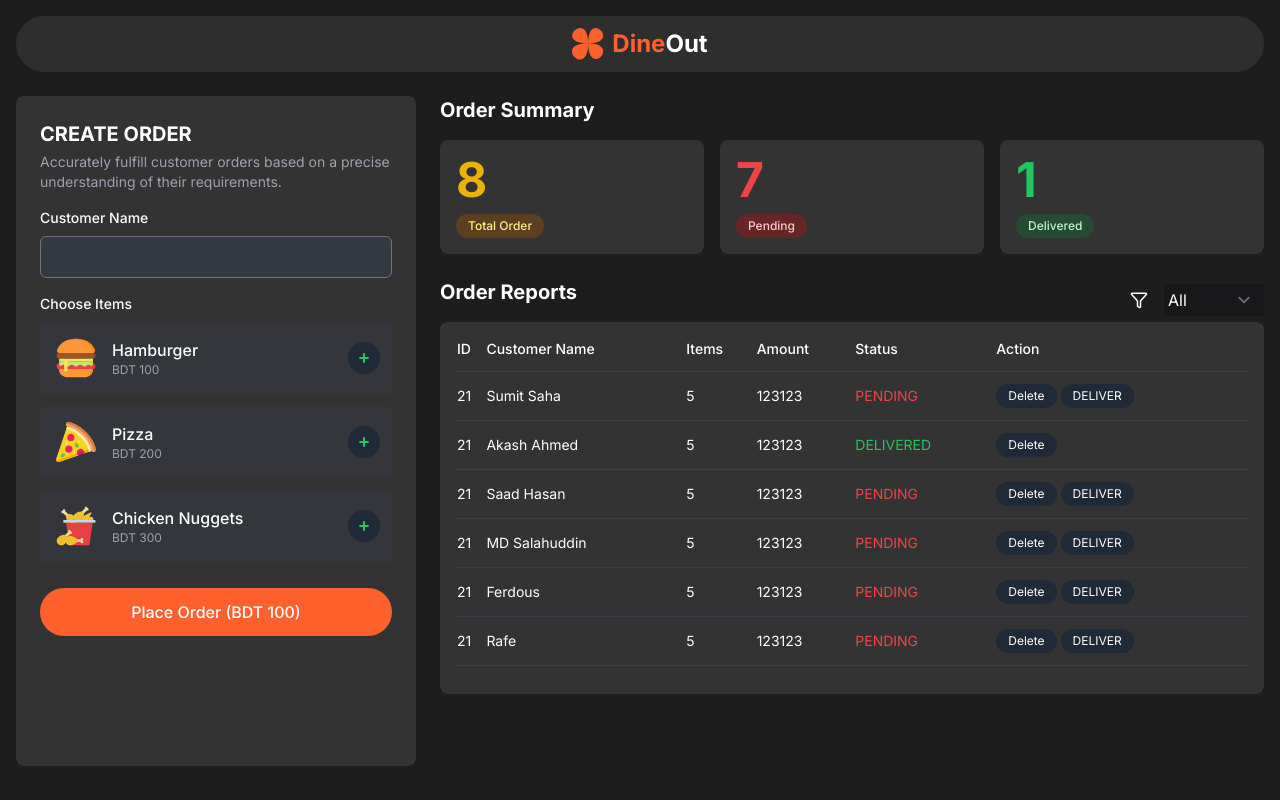
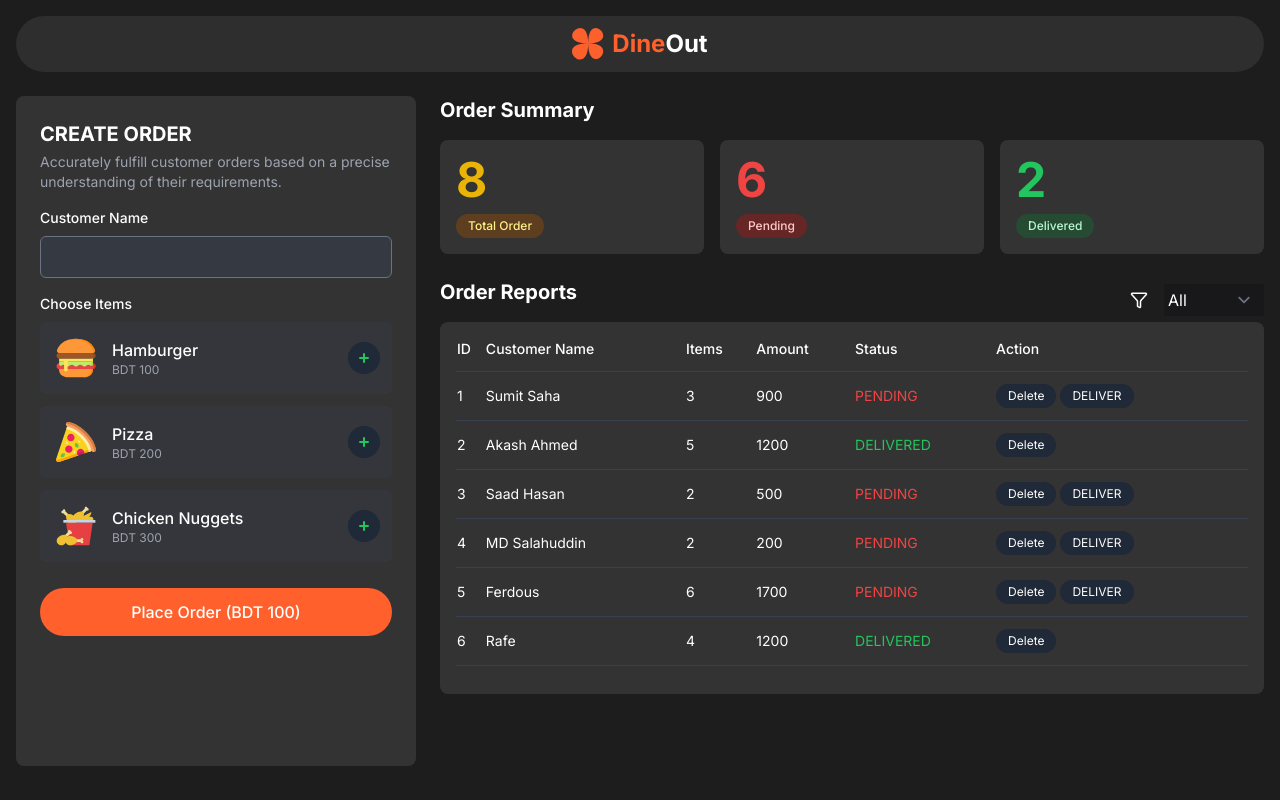
Before and after one commit to RizviRahman/DineOut, a React (Vite) app: page / in a window 1280 px wide. Built offline with nearby package versions, Linux system fonts and the light colour scheme.

Commit message:
Added interactivity in Orders component

```diff
--- a/src/assets/Components/feature-components/Orders.jsx
+++ b/src/assets/Components/feature-components/Orders.jsx
@@ -1,14 +1,29 @@
 import Reports from "./order-components/Reports";
 import Summary from "./order-components/Summamy";
+
+const order_data = [
+        {id:1, name:"Sumit Saha", items:3, amount:900, status:"PENDING"},
+        {id:2, name:"Akash Ahmed", items:5, amount:1200, status:"DELIVERED"},
+        {id:3, name:"Saad Hasan", items:2, amount:500, status:"PENDING"},
+        {id:4, name:"MD Salahuddin", items:2, amount:200, status:"PENDING"},
+        {id:5, name:"Ferdous", items:6, amount:1700, status:"PENDING"},
+        {id:6, name:"Rafe", items:4, amount:1200, status:"DELIVERED"},
+        {id:7, name:"Sarwar", items:1, amount:100, status:"PENDING"},
+        {id:8, name:"Obaidul", items:1, amount:300, status:"PENDING"},
+    ]
+const ord_sum={}
+ord_sum.totalOrders = order_data.length;
+ord_sum.deliveredOrders = order_data.filter(order => order.status === "DELIVERED").length;
+ord_sum.pendingOrders = order_data.filter(order => order.status === "PENDING").length;
 
 export default function Orders() {
     return (
         <div className="md:col-span-2 h-[calc(100vh_-_130px)]">
             {/* Order Summary */}
-            <Summary />
+            <Summary ord_sum={ord_sum}/>
 
             {/* Order Reports */}
-            <Reports />
+            <Reports data={order_data}/>
         </div>
     )
  }
--- a/src/assets/Components/feature-components/create-order/Item.jsx
+++ b/src/assets/Components/feature-components/create-order/Item.jsx
@@ -1,7 +1,7 @@
 import { useState } from "react";
 
 export default function Item({item}) {
-    console.log(item);
+    // console.log(item);
     const {name, price, image} = item;
     const [quantity, setQuantity] = useState(0);
     // setQuantity(quantity+1)
--- a/src/assets/Components/feature-components/order-components/Reports.jsx
+++ b/src/assets/Components/feature-components/order-components/Reports.jsx
@@ -1,4 +1,5 @@
-export default function Reports(){
+export default function Reports({data}){
+
     return (
         <div>
                     <div className="flex justify-between">
@@ -17,7 +18,7 @@ export default function Reports(){
                         <div className="reports-container">
                             <table className="min-w-full">
                                 <thead>
-                                    <tr className="text-left text-sm">
+                                    <tr className="text-left text-sm ">
                                         <th className="pb-3 font-medium">ID</th>
                                         <th className="pb-3 font-medium">Customer Name</th>
                                         <th className="pb-3 font-medium">Items</th>
@@ -28,123 +29,21 @@ export default function Reports(){
                                 </thead>
                                 <tbody className="text-sm">
                                     {/* Row 1 */}
-                                    <tr className="border-t border-gray-700">
-                                        <td className="py-3">21</td>
-                                        <td className="py-3">Sumit Saha</td>
-                                        <td className="py-3">5</td>
-                                        <td className="py-3">123123</td>
-                                        <td className="py-3"><span className="text-red-500">PENDING</span></td>
+                                    {data.map((order_rep) => (
+                                    <tr key={order_rep.id} className="border-t border-gray-700">
+                                        <td className="py-3">{order_rep.id}</td>
+                                        <td className="py-3">{order_rep.name}</td>
+                                        <td className="py-3">{order_rep.items}</td>
+                                        <td className="py-3">{order_rep.amount}</td>
+                                        <td className="py-3"><span className={order_rep.status==="DELIVERED"? "text-green-500": "text-red-500"}>{order_rep.status}</span></td>
                                         <td className="py-3">
                                             <button
                                                 className="bg-gray-800 hover:bg-red-600 text-xs px-3 py-1 rounded-full mr-1 transition-colors duration-300">Delete</button>
-                                            <button
-                                                className="bg-gray-800 hover:bg-green-600 text-xs px-3 py-1 rounded-full transition-colors duration-300">DELIVER</button>
+                                            {order_rep.status!="DELIVERED"&&<button
+                                                className="bg-gray-800 hover:bg-green-600 text-xs px-3 py-1 rounded-full transition-colors duration-300">DELIVER</button>}
                                         </td>
                                     </tr>
-
-                                    {/* Row 2 */}
-                                    <tr className="border-t border-gray-700">
-                                        <td className="py-3">21</td>
-                                        <td className="py-3">Akash Ahmed</td>
-                                        <td className="py-3">5</td>
-                                        <td className="py-3">123123</td>
-                                        <td className="py-3"><span className="text-green-500">DELIVERED</span></td>
-                                        <td className="py-3">
-                                            <button
-                                                className="bg-gray-800 hover:bg-red-600 text-xs px-3 py-1 rounded-full mr-1 transition-colors duration-300">Delete</button>
-
-                                        </td>
-                                    </tr>
-
-                                    {/* Row 3 */}
-                                    <tr className="border-t border-gray-700">
-                                        <td className="py-3">21</td>
-                                        <td className="py-3">Saad Hasan</td>
-                                        <td className="py-3">5</td>
-                                        <td className="py-3">123123</td>
-                                        <td className="py-3"><span className="text-red-500">PENDING</span></td>
-                                        <td className="py-3">
-                                            <button
-                                                className="bg-gray-800 hover:bg-red-600 text-xs px-3 py-1 rounded-full mr-1 transition-colors duration-300">Delete</button>
-                                            <button
-                                                className="bg-gray-800 hover:bg-green-600 text-xs px-3 py-1 rounded-full transition-colors duration-300">DELIVER</button>
-                                        </td>
-                                    </tr>
-
-                                    {/* Row 4 */}
-                                    <tr className="border-t border-gray-700">
-                                        <td className="py-3">21</td>
-                                        <td className="py-3">MD Salahuddin</td>
-                                        <td className="py-3">5</td>
-                                        <td className="py-3">123123</td>
-                                        <td className="py-3"><span className="text-red-500">PENDING</span></td>
-                                        <td className="py-3">
-                                            <button
-                                                className="bg-gray-800 hover:bg-red-600 text-xs px-3 py-1 rounded-full mr-1 transition-colors duration-300">Delete</button>
-                                            <button
-                                                className="bg-gray-800 hover:bg-green-600 text-xs px-3 py-1 rounded-full transition-colors duration-300">DELIVER</button>
-                                        </td>
-                                    </tr>
-
-                                    {/* Row 5 */}
-                                    <tr className="border-t border-gray-700">
-                                        <td className="py-3">21</td>
-                                        <td className="py-3">Ferdous</td>
-                                        <td className="py-3">5</td>
-                                        <td className="py-3">123123</td>
-                                        <td className="py-3"><span className="text-red-500">PENDING</span></td>
-                                        <td className="py-3">
-                                            <button
-                                                className="bg-gray-800 hover:bg-red-600 text-xs px-3 py-1 rounded-full mr-1 transition-colors duration-300">Delete</button>
-                                            <button
-                                                className="bg-gray-800 hover:bg-green-600 text-xs px-3 py-1 rounded-full transition-colors duration-300">DELIVER</button>
-                                        </td>
-                                    </tr>
-
-                                    {/* Row 6 */}
-                                    <tr className="border-t border-gray-700">
-                                        <td className="py-3">21</td>
-                                        <td className="py-3">Rafe</td>
-                                        <td className="py-3">5</td>
-                                        <td className="py-3">123123</td>
-                                        <td className="py-3"><span className="text-red-500">PENDING</span></td>
-                                        <td className="py-3">
-                                            <button
-                                                className="bg-gray-800 hover:bg-red-600 text-xs px-3 py-1 rounded-full mr-1 transition-colors duration-300">Delete</button>
-                                            <button
-                                                className="bg-gray-800 hover:bg-green-600 text-xs px-3 py-1 rounded-full transition-colors duration-300">DELIVER</button>
-                                        </td>
-                                    </tr>
-
-                                    {/* Row 7 */}
-                                    <tr className="border-t border-gray-700">
-                                        <td className="py-3">21</td>
-                                        <td className="py-3">Sarwar</td>
-                                        <td className="py-3">5</td>
-                                        <td className="py-3">123123</td>
-                                        <td className="py-3"><span className="text-red-500">PENDING</span></td>
-                                        <td className="py-3">
-                                            <button
-                                                className="bg-gray-800 hover:bg-red-600 text-xs px-3 py-1 rounded-full mr-1 transition-colors duration-300">Delete</button>
-                                            <button
-                                                className="bg-gray-800 hover:bg-green-600 text-xs px-3 py-1 rounded-full transition-colors duration-300">DELIVER</button>
-                                        </td>
-                                    </tr>
-
-                                    {/* Row 8 */}
-                                    <tr className="border-t border-gray-700">
-                                        <td className="py-3">21</td>
-                                        <td className="py-3">Obaidul</td>
-                                        <td className="py-3">5</td>
-                                        <td className="py-3">123123</td>
-                                        <td className="py-3"><span className="text-red-500">PENDING</span></td>
-                                        <td className="py-3">
-                                            <button
-                                                className="bg-gray-800 hover:bg-red-600 text-xs px-3 py-1 rounded-full mr-1 transition-colors duration-300">Delete</button>
-                                            <button
-                                                className="bg-gray-800 hover:bg-green-600 text-xs px-3 py-1 rounded-full transition-colors duration-300">DELIVER</button>
-                                        </td>
-                                    </tr>
+                                    ))}
                                 </tbody>
                             </table>
                         </div>
--- a/src/assets/Components/feature-components/order-components/Summamy.jsx
+++ b/src/assets/Components/feature-components/order-components/Summamy.jsx
@@ -1,11 +1,11 @@
-export default function Summary(){
+export default function Summary({ord_sum}){
     return (
         <div>
             <h2 className="text-xl font-bold mb-4">Order Summary</h2>
             <div className="grid grid-cols-3 gap-4 mb-6">
                 {/* Total Orders */}
                 <div className="bg-cardbg rounded-lg p-4 relative overflow-hidden">
-                            <div className="text-5xl font-bold text-yellow-500 mb-2">8</div>
+                    <div className="text-5xl font-bold text-yellow-500 mb-2">{ord_sum.totalOrders}</div>
                     <div
                         className="bg-yellow-800 bg-opacity-50 text-yellow-200 text-xs font-medium px-3 py-1 rounded-full inline-block">
                         Total Order
@@ -14,7 +14,7 @@ export default function Summary(){
 
                 {/* Pending Orders */}
                 <div className="bg-cardbg rounded-lg p-4 relative overflow-hidden">
-                            <div className="text-5xl font-bold text-red-500 mb-2">7</div>
+                    <div className="text-5xl font-bold text-red-500 mb-2">{ord_sum.pendingOrders}</div>
                     <div
                         className="bg-red-800 bg-opacity-50 text-red-200 text-xs font-medium px-3 py-1 rounded-full inline-block">
                         Pending
@@ -23,7 +23,7 @@ export default function Summary(){
 
                 {/* Delivered Orders */}
                 <div className="bg-cardbg rounded-lg p-4 relative overflow-hidden">
-                            <div className="text-5xl font-bold text-green-500 mb-2">1</div>
+                    <div className="text-5xl font-bold text-green-500 mb-2">{ord_sum.deliveredOrders}</div>
                     <div
                         className="bg-green-800 bg-opacity-50 text-green-200 text-xs font-medium px-3 py-1 rounded-full inline-block">
                         Delivered
```
Lines whose indentation alone changed are shown as unchanged.
